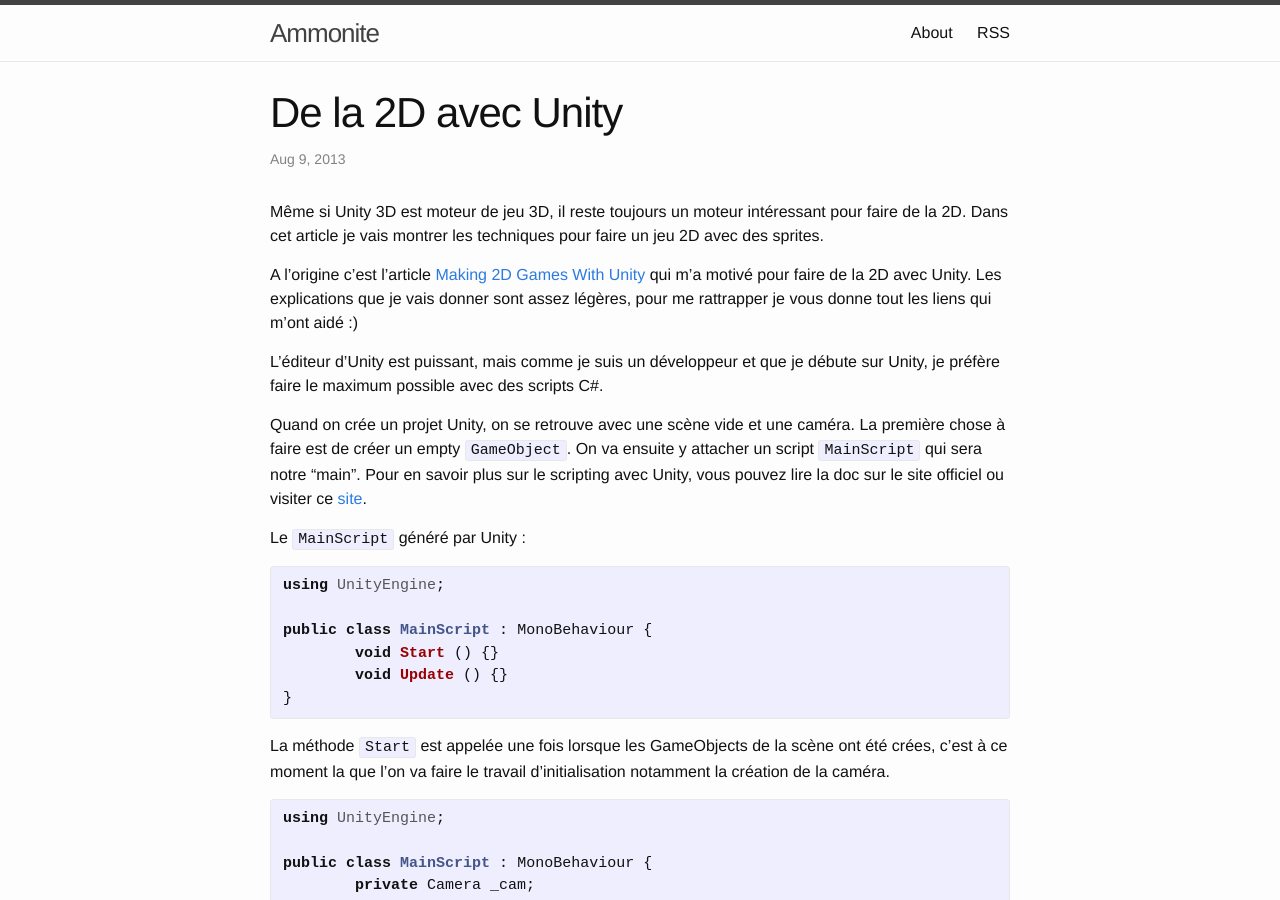
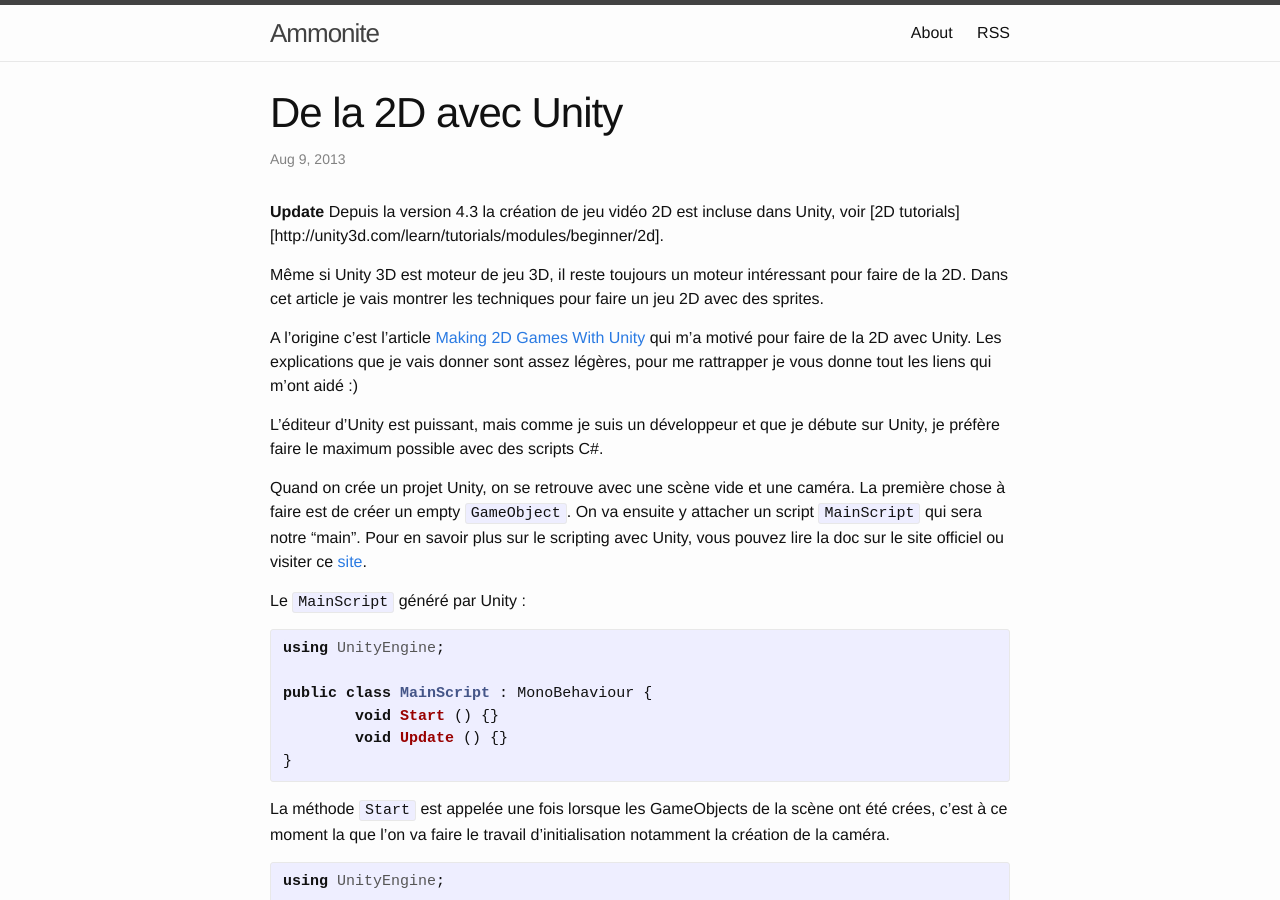
Before and after one commit to amm0nite/amm0nite.github.io, a Jekyll site: the page built from _posts/2013-08-09-2d-with-unity3d.md, in a window 1280 px wide and 900 px high. Built offline with Jekyll 4.4.1, drawn with Linux system fonts in a browser that asks for light colours.

Commit message:
Update unity 2D post

```diff
--- a/_posts/2013-08-09-2d-with-unity3d.md
+++ b/_posts/2013-08-09-2d-with-unity3d.md
@@ -4,6 +4,8 @@
 published: true
 categories: gamedev
 ---
+
+__Update__ Depuis la version 4.3 la création de jeu vidéo 2D est incluse dans Unity, voir [2D tutorials][http://unity3d.com/learn/tutorials/modules/beginner/2d].
 
 Même si Unity 3D est moteur de jeu 3D, il reste toujours un moteur intéressant pour faire de la 2D. Dans cet article je vais montrer les techniques pour faire un jeu 2D avec des sprites.
 
```
